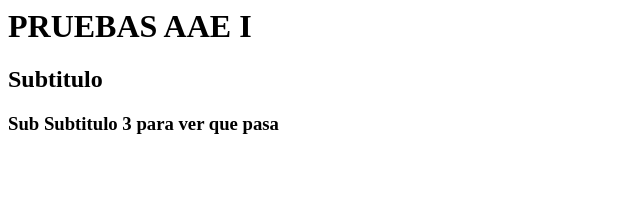
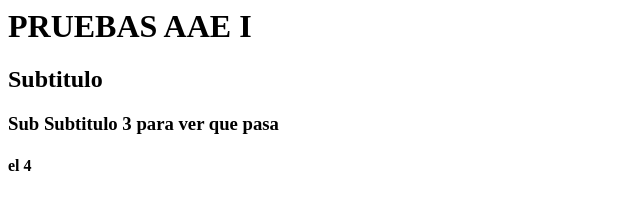
Before and after one commit to AlfonsoAlcalde/PruebaAAE_1, a plain HTML site: page Index.html in a window 1280 px wide. Shown: the full height of the page, 0-640 px from the left. Drawn offline with Linux system fonts and the light colour scheme.

Commit message:
el 4 sub

```diff
--- a/Index.html
+++ b/Index.html
@@ -1,3 +1,4 @@
 <h1>PRUEBAS AAE I</h1>
 <h2>Subtitulo</h2>
 <h3>Sub Subtitulo 3 para ver que pasa</h3>
+<h4>el 4</h4>
```
